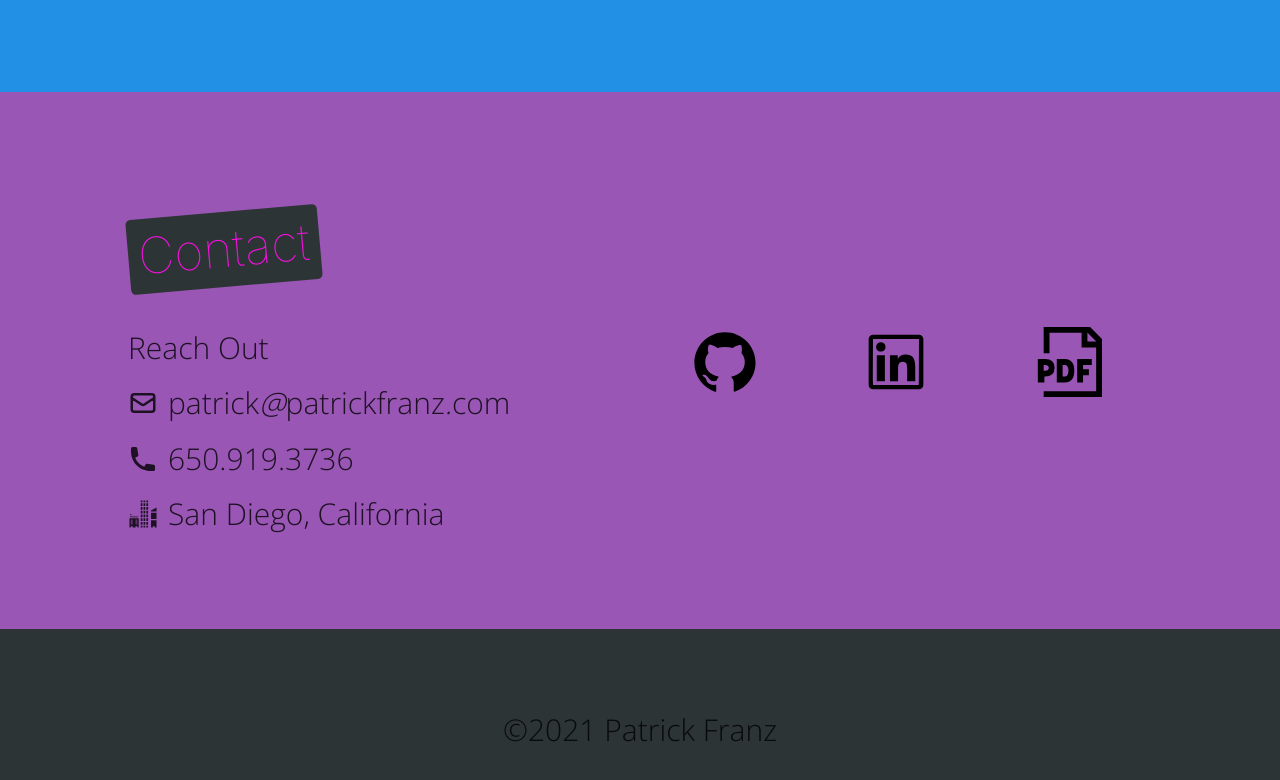
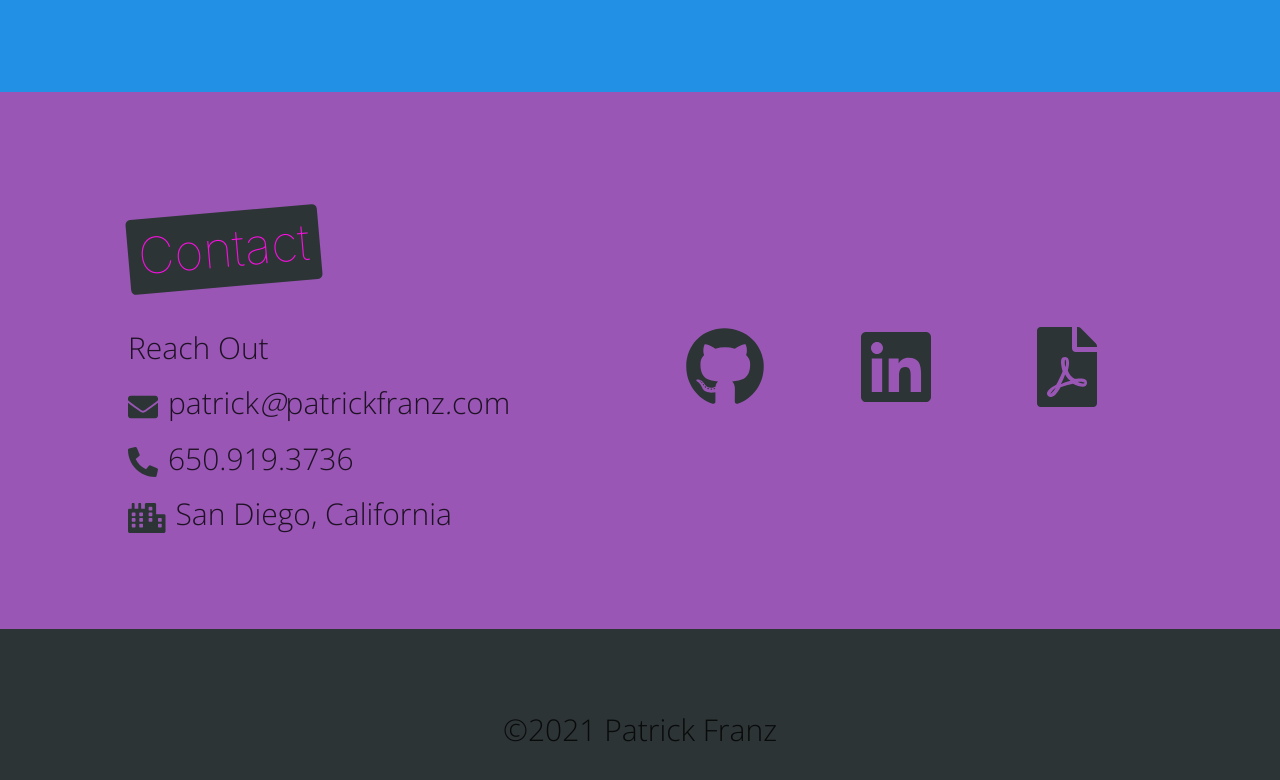
Before and after one commit to PatrickFranz/patrickfranz-portfolio, a Gatsby site in the folder gatsby/: page / in a window 1280 px wide. Shown: the part 863-1643 px from the top of the page. Built offline with nearby package versions, Linux system fonts and the light colour scheme; Gatsby itself is replaced by a stand-in of ours.

Commit message:
FIX: removed react-icons due to build errors FIX: add font-awesome for react FIX: Replaced all 'font' icons with FA icons.

```diff
--- a/gatsby/gatsby-config.js
+++ b/gatsby/gatsby-config.js
@@ -36,7 +36,7 @@ module.exports = {
         icon: `src/images/favicon-32x32.png`,
       },
     },
-
+    `gatsby-plugin-fontawesome-css`,
     `gatsby-plugin-gatsby-cloud`,
   ],
 };
--- a/gatsby/src/components/Contact.js
+++ b/gatsby/src/components/Contact.js
@@ -2,10 +2,14 @@ import React from 'react';
 import styled from 'styled-components';
 import { StyledSection } from '../styles/GlobalStyles';
 import SectionContainer from './SectionContainer';
-import { HiOutlineMail, HiPhone } from 'react-icons/hi';
-import { AiOutlineLinkedin, AiOutlineGithub } from 'react-icons/ai';
-import { GiModernCity } from 'react-icons/gi';
-import { GrDocumentPdf } from 'react-icons/gr';
+import { FontAwesomeIcon } from '@fortawesome/react-fontawesome';
+import {
+  faEnvelope,
+  faPhoneAlt,
+  faCity,
+  faFilePdf,
+} from '@fortawesome/free-solid-svg-icons';
+import { faLinkedin, faGithub } from '@fortawesome/free-brands-svg-icons';
 
 const StyledSocialIcon = styled.div`
   width: 100%;
@@ -15,6 +19,7 @@ const StyledSocialIcon = styled.div`
   &:hover .social-text {
     opacity: 1;
   }
+
   a {
     text-align: center;
   }
@@ -30,12 +35,14 @@ const StyledContactSection = styled(StyledSection)`
     grid-template-columns: 1fr 1fr;
     p > svg {
       margin-bottom: -4px;
+      color: var(--black);
     }
     p > span {
       padding-left: 10px;
     }
     .social-icons svg {
-      font-size: 3rem;
+      font-size: 8rem;
+      color: var(--black);
     }
     .phone:after {
       content: '650.919.3736';
@@ -57,17 +64,17 @@ export default function Contact() {
           <div className="contact-info">
             <p>Reach Out</p>
             <p>
-              <HiOutlineMail />
+              <FontAwesomeIcon icon={faEnvelope} />
               <span className="email">
                 patrick<i>@</i>patrickfranz<i>.</i>com
               </span>
             </p>
             <p>
-              <HiPhone />
+              <FontAwesomeIcon icon={faPhoneAlt} />
               <span className="phone"></span>
             </p>
             <p>
-              <GiModernCity />
+              <FontAwesomeIcon icon={faCity} />
               <span>San Diego, California</span>
             </p>
           </div>
@@ -79,7 +86,7 @@ export default function Contact() {
                   target="_blank"
                   rel="noreferrer"
                 >
-                  <AiOutlineGithub size={70} />
+                  <FontAwesomeIcon classNmae="social-ico" icon={faGithub} />
                   <p className="social-text">GitHub</p>
                 </a>
               </StyledSocialIcon>
@@ -89,7 +96,7 @@ export default function Contact() {
                   target="_blank"
                   rel="noreferrer"
                 >
-                  <AiOutlineLinkedin size={70} />
+                  <FontAwesomeIcon classNmae="social-ico" icon={faLinkedin} />
                   <p className="social-text">LinkedIn</p>
                 </a>
               </StyledSocialIcon>
@@ -99,7 +106,7 @@ export default function Contact() {
                   target="_blank"
                   rel="noreferrer"
                 >
-                  <GrDocumentPdf size={70} />
+                  <FontAwesomeIcon classNmae="social-ico" icon={faFilePdf} />
                   <p className="social-text">Resume</p>
                 </a>
               </StyledSocialIcon>
```
Also changed, not shown: gatsby/package.json (+6 -1 lines), gatsby/src/images/cv-logo.png (added), gatsby/src/images/github-logo.png (added), gatsby/src/images/linkedin.png (added), 1 other file.
